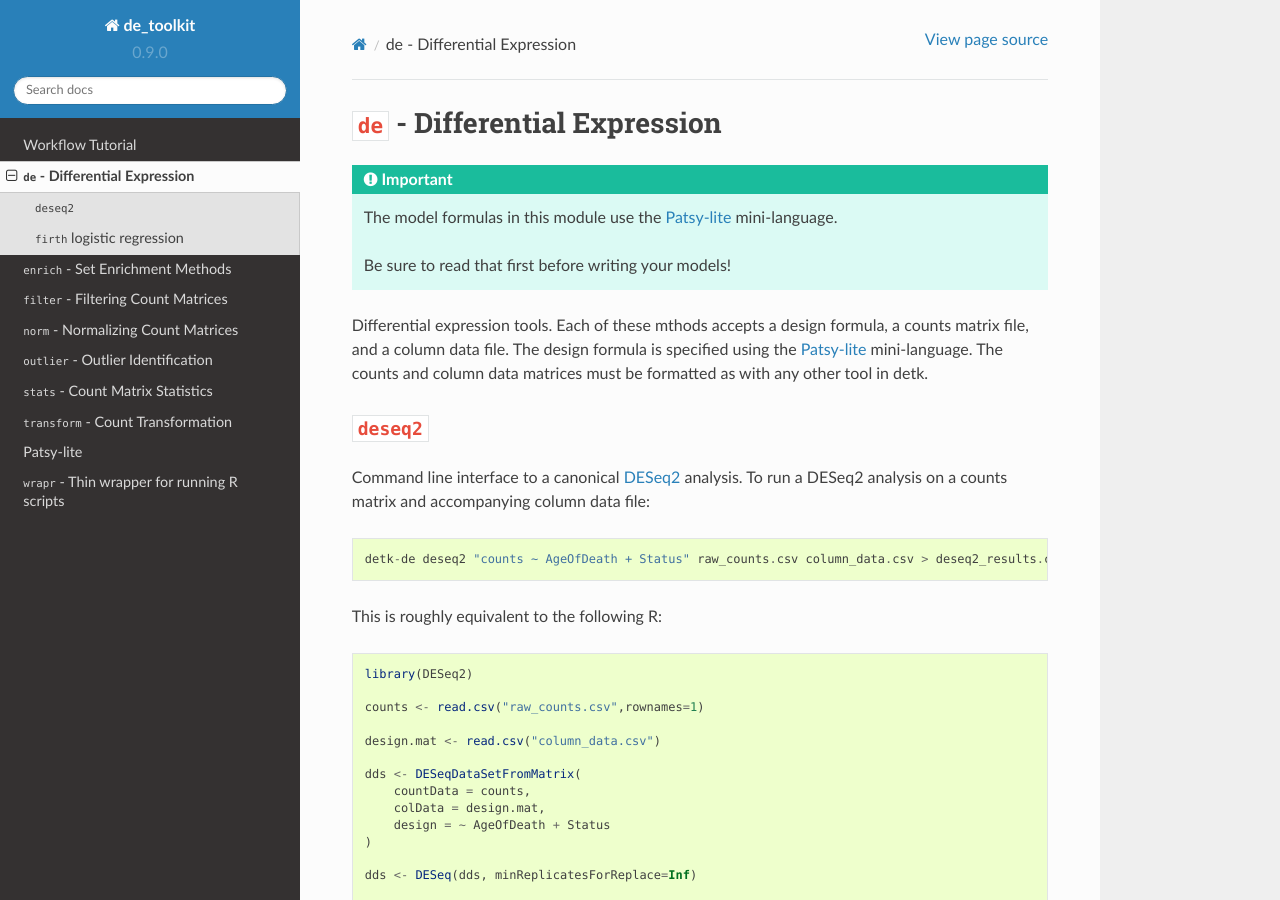
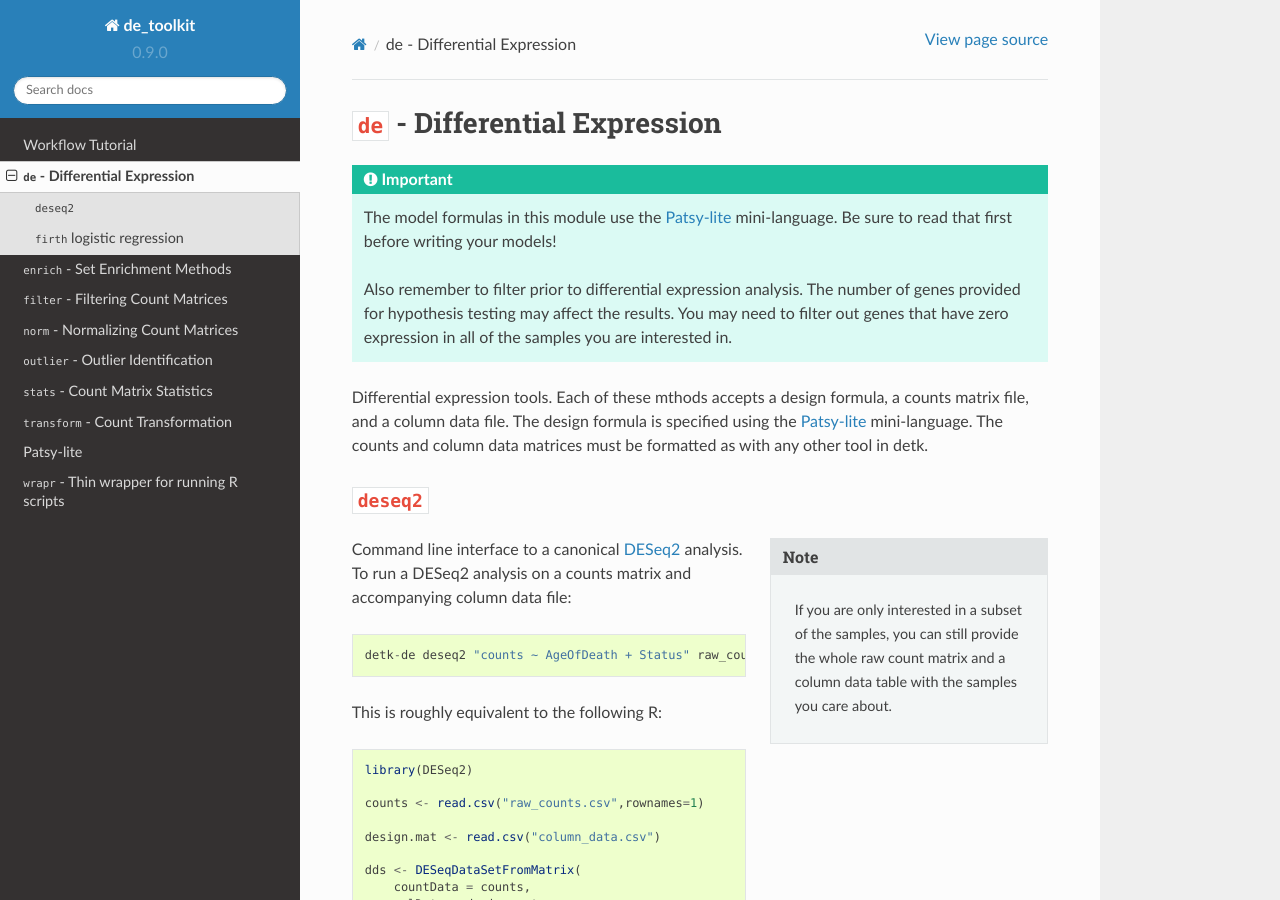
Before and after one commit to BU-Neuromics/de_toolkit, a Sphinx documentation site: the page built from docs/de.rst, in a window 1280 px wide and 900 px high. Built offline with Sphinx 7.4.7 and the Read the Docs theme 2.0.0, drawn with Linux system fonts in a browser that asks for light colours; the version number is read from the project's files by our own code.

Commit message:
de.rst edited online with Bitbucket added some notes

```diff
--- a/docs/de.rst
+++ b/docs/de.rst
@@ -3,9 +3,10 @@
 
 .. important::
 
-    The model formulas in this module use the :doc:`patsy_lite` mini-language.
+    The model formulas in this module use the :doc:`patsy_lite` mini-language. Be sure to read that first before writing your models!
 
-    Be sure to read that first before writing your models!
+    Also remember to filter prior to differential expression analysis. The number of genes provided for hypothesis testing may affect the results.
+    You may need to filter out genes that have zero expression in all of the samples you are interested in.
 
 Differential expression tools. Each of these mthods accepts a design formula, a
 counts matrix file, and a column data file. The design formula is specified
@@ -14,6 +15,11 @@ must be formatted as with any other tool in detk.
 
 ``deseq2``
 ----------
+
+.. sidebar:: Note
+
+    If you are only interested in a subset of the samples, you can still provide the whole raw count matrix and a
+    column data table with the samples you care about.
 
 Command line interface to a canonical DESeq2_ analysis. To run a DESeq2
 analysis on a counts matrix and accompanying column data file::
```
